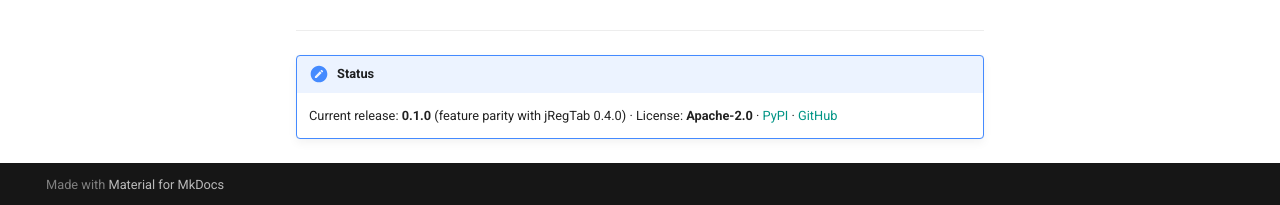
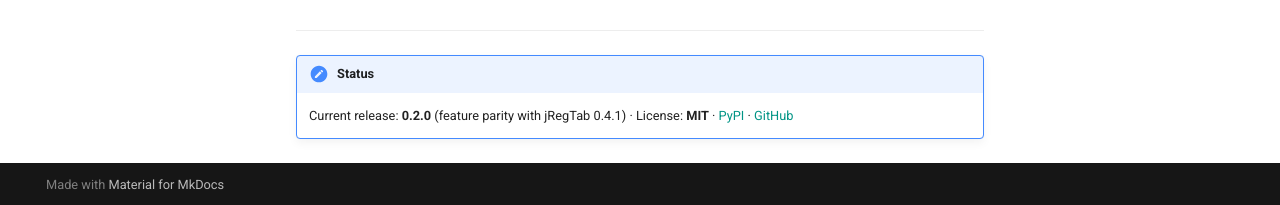
Before and after one commit to regtab/pyregtab, an MkDocs documentation site: the page built from docs/index.md, in a window 1280 px wide and 900 px high, scrolled down 2149 px. Shown: the part 692-897 px from the top of the window. Built offline with MkDocs 1.6.1 and Material for MkDocs 9.7.7, drawn with Linux system fonts in a browser that asks for light colours; comment, search, counter and statistics services are not loaded.

Commit message:
docs: align version references with jRegTab 0.4.1
jRegTab 0.4.1 contains only Java build changes over 0.4.0 (compiler
plugin fix, jackson test-dep bump, Central publishing config), so
pyRegTab 0.2.0 parity extends to it unchanged:

- README: state parity with 0.4.1; note the differential run used
  v0.4.0 whose Java sources are identical in v0.4.1
- docs/index.md: fix stale status line (0.1.0/Apache-2.0 -> 0.2.0/MIT)
- ide/vscode/package.json: correct license to MIT
- re-pin conformance/UPSTREAM and grammar/UPSTREAM to v0.4.1 (7a9b789);
  pinned files are byte-identical between tags, sha256 unchanged

Co-Authored-By: Claude Fable 5 <noreply@anthropic.com>

```diff
--- a/docs/index.md
+++ b/docs/index.md
@@ -109,4 +109,4 @@ Requires **Python 3.10+**; binary wheels for Windows, Linux, and macOS.
 ---
 
 !!! note "Status"
-    Current release: **0.1.0** (feature parity with jRegTab 0.4.0) · License: **Apache-2.0** · [PyPI](https://pypi.org/project/pyregtab/) · [GitHub](https://github.com/regtab/pyregtab)
+    Current release: **0.2.0** (feature parity with jRegTab 0.4.1) · License: **MIT** · [PyPI](https://pypi.org/project/pyregtab/) · [GitHub](https://github.com/regtab/pyregtab)
```
Also changed, not shown: README.md (+6 -4 lines), 3 other files.
